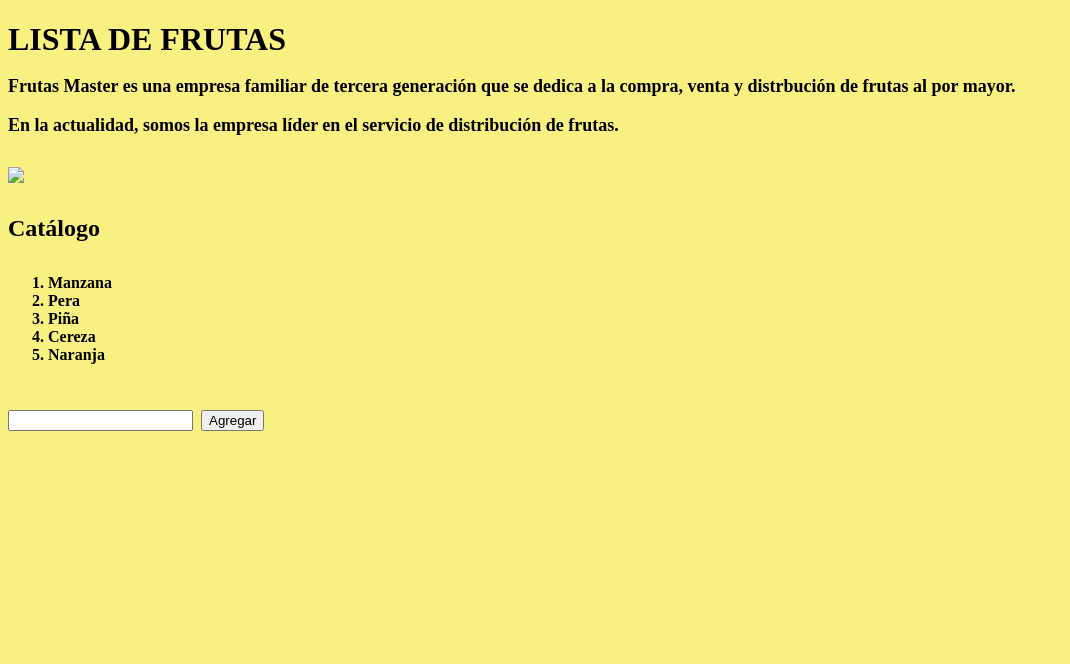
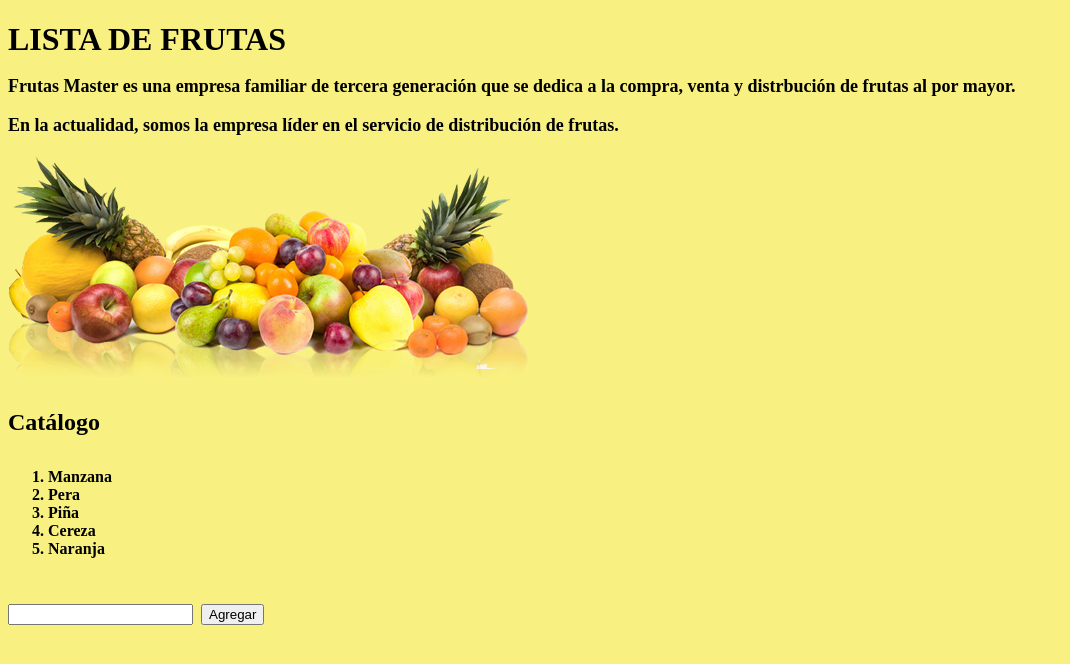
Before and after one commit to ValenMiranda/leccion-13, a plain HTML site: page assets/index.html in a window 1280 px wide. Shown: the whole page, without its empty margins (0-1070 px from the left). Drawn offline with Linux system fonts and the light colour scheme; files whose address does not match are found by name.

Commit message:
Update index.html

```diff
--- a/assets/index.html
+++ b/assets/index.html
@@ -10,7 +10,7 @@
 	<p><strong>Frutas Master</strong> es una empresa familiar de tercera generación que se dedica a la compra, venta y distrbución de frutas al por mayor.</p>
 	<p>En la actualidad, somos la empresa líder en el servicio de distribución de frutas.</p>
 	</font>
-	<img src="frutas.png" />
+	<img src="fruits.png" />
 	<font size="5"><p>Catálogo</p></font>
 	<ol><font size="3">
 		<li value="1">Manzana </li>
```
